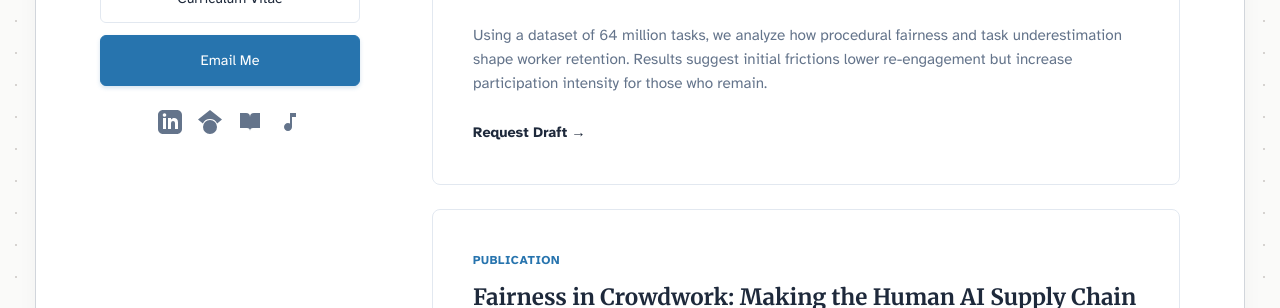
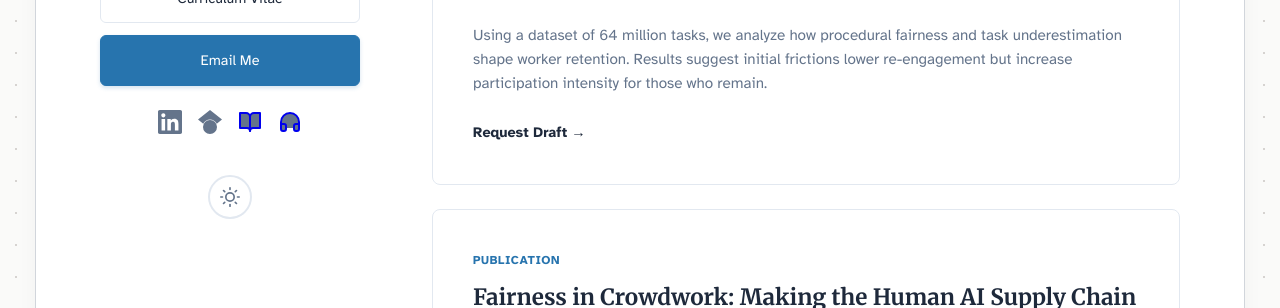
Before and after one commit to martins73/research-site, a Jekyll site: the page built from index.html, in a window 1280 px wide and 900 px high, scrolled down 507 px. Shown: the part 576-884 px from the top of the window. Built offline with Jekyll 4.4.1, drawn with Linux system fonts in a browser that asks for light colours.

Commit message:
Implement dark mode toggle feature
Added dark mode toggle functionality with localStorage support.

```diff
--- a/_layouts/default.html
+++ b/_layouts/default.html
@@ -52,6 +52,18 @@
       ]
     }
     </script>
+    <script>
+    // Dark Mode Toggle - runs before page loads to prevent flash
+    (function() {
+        // Check localStorage for saved theme preference
+        const savedTheme = localStorage.getItem('theme');
+
+        // If user has a saved preference, apply it immediately
+        if (savedTheme === 'dark') {
+            document.documentElement.setAttribute('data-theme', 'dark');
+        }
+    })();
+    </script>
 </head>
 <body>
     <div class="container">
@@ -64,21 +76,55 @@
             <a href="teaching.html" class="sidebar-btn {% if page.active_page == 'teaching' %}btn-active{% else %}btn-outline{% endif %}">Teaching</a>
             <a href="cv.html" class="sidebar-btn {% if page.active_page == 'cv' %}btn-active{% else %}btn-outline{% endif %}">Curriculum Vitae</a>
             <a href="mailto:martin@gonzalezcabello.com" class="sidebar-btn btn-primary">Email Me</a>
+            <!-- Replace your entire <div class="social-links"> section with this -->
 
             <div class="social-links">
+                <!-- LinkedIn - Official logo -->
                 <a href="https://www.linkedin.com/in/martingc/" class="social-link" title="LinkedIn" target="_blank" rel="noopener">
-                    <svg class="social-icon" xmlns="http://www.w3.org/2000/svg" width="24" height="24" viewBox="0 0 24 24"><path d="M19 0h-14c-2.761 0-5 2.239-5 5v14c0 2.761 2.239 5 5 5h14c2.762 0 5-2.239 5-5v-14c0-2.761-2.238-5-5-5zm-11 19h-3v-11h3v11zm-1.5-12.268c-.966 0-1.75-.79-1.75-1.764s.784-1.764 1.75-1.764 1.75.79 1.75 1.764-.783 1.764-1.75 1.764zm13.5 12.268h-3v-5.604c0-3.368-4-3.113-4 0v5.604h-3v-11h3v1.765c1.396-2.586 7-2.777 7 2.476v6.759z"/></svg>
+                    <svg class="social-icon" xmlns="http://www.w3.org/2000/svg" width="24" height="24" viewBox="0 0 24 24" fill="currentColor">
+                        <path d="M20.447 20.452h-3.554v-5.569c0-1.328-.027-3.037-1.852-3.037-1.853 0-2.136 1.445-2.136 2.939v5.667H9.351V9h3.414v1.561h.046c.477-.9 1.637-1.85 3.37-1.85 3.601 0 4.267 2.37 4.267 5.455v6.286zM5.337 7.433c-1.144 0-2.063-.926-2.063-2.065 0-1.138.92-2.063 2.063-2.063 1.14 0 2.064.925 2.064 2.063 0 1.139-.925 2.065-2.064 2.065zm1.782 13.019H3.555V9h3.564v11.452zM22.225 0H1.771C.792 0 0 .774 0 1.729v20.542C0 23.227.792 24 1.771 24h20.451C23.2 24 24 23.227 24 22.271V1.729C24 .774 23.2 0 22.222 0h.003z"/>
+                    </svg>
                 </a>
+
+                <!-- Google Scholar - Graduation cap -->
                 <a href="https://scholar.google.com/citations?user=5OSLJwQAAAAJ" class="social-link" title="Google Scholar" target="_blank" rel="noopener">
-                    <svg class="social-icon" xmlns="http://www.w3.org/2000/svg" width="24" height="24" viewBox="0 0 24 24"><path d="M12 24a7 7 0 1 1 0-14 7 7 0 0 1 0 14zm0-24L0 9.5l4.838 3.94A8 8 0 0 1 12 9a8 8 0 0 1 7.162 4.44L24 9.5z"/></svg>
+                    <svg class="social-icon" xmlns="http://www.w3.org/2000/svg" width="24" height="24" viewBox="0 0 24 24" fill="currentColor">
+                        <path d="M5.242 13.769L0 9.5 12 0l12 9.5-5.242 4.269C17.548 11.249 14.978 9.5 12 9.5c-2.977 0-5.548 1.748-6.758 4.269zM12 10a7 7 0 1 0 0 14 7 7 0 0 0 0-14z"/>
+                    </svg>
                 </a>
+
+                <!-- Goodreads - Open book icon -->
                 <a href="https://www.goodreads.com/user/show/29425606-mart-n-gonz-lez-cabello" class="social-link" title="Goodreads" target="_blank" rel="noopener">
-                    <svg class="social-icon" xmlns="http://www.w3.org/2000/svg" width="24" height="24" viewBox="0 0 24 24" fill="none" stroke=none stroke-width="1" stroke-linecap="round" stroke-linejoin="round"><path d="M2 3h6a4 4 0 0 1 4 4v14a3 3 0 0 0-3-3H2z"></path><path d="M22 3h-6a4 4 0 0 0-4 4v14a3 3 0 0 1 3-3h7z"></path></svg>
+                    <svg class="social-icon" xmlns="http://www.w3.org/2000/svg" width="24" height="24" viewBox="0 0 24 24" fill="none" stroke="currentColor" stroke-width="2" stroke-linecap="round" stroke-linejoin="round">
+                        <path d="M2 3h6a4 4 0 0 1 4 4v14a3 3 0 0 0-3-3H2z"></path>
+                        <path d="M22 3h-6a4 4 0 0 0-4 4v14a3 3 0 0 1 3-3h7z"></path>
+                    </svg>
                 </a>
+
+                <!-- Last.fm - Headphones icon -->
                 <a href="https://www.last.fm/user/tinjr" class="social-link" title="Last.fm" target="_blank" rel="noopener">
-                    <svg class="social-icon" xmlns="http://www.w3.org/2000/svg" width="24" height="24" viewBox="0 0 24 24"><path d="M12 3v10.55c-.59-.34-1.27-.55-2-.55-2.21 0-4 1.79-4 4s1.79 4 4 4 4-1.79 4-4V7h4V3h-6z"/></svg>
+                    <svg class="social-icon" xmlns="http://www.w3.org/2000/svg" width="24" height="24" viewBox="0 0 24 24" fill="none" stroke="currentColor" stroke-width="2" stroke-linecap="round" stroke-linejoin="round">
+                        <path d="M3 18v-6a9 9 0 0 1 18 0v6"></path>
+                        <path d="M21 19a2 2 0 0 1-2 2h-1a2 2 0 0 1-2-2v-3a2 2 0 0 1 2-2h3zM3 19a2 2 0 0 0 2 2h1a2 2 0 0 0 2-2v-3a2 2 0 0 0-2-2H3z"></path>
+                    </svg>
                 </a>
             </div>
+            <button id="theme-toggle" class="theme-toggle" aria-label="Toggle dark mode" title="Toggle dark mode">
+                <svg class="theme-icon theme-icon-sun" xmlns="http://www.w3.org/2000/svg" width="20" height="20" viewBox="0 0 24 24" fill="none" stroke="currentColor" stroke-width="2" stroke-linecap="round" stroke-linejoin="round">
+                    <circle cx="12" cy="12" r="5"></circle>
+                    <line x1="12" y1="1" x2="12" y2="3"></line>
+                    <line x1="12" y1="21" x2="12" y2="23"></line>
+                    <line x1="4.22" y1="4.22" x2="5.64" y2="5.64"></line>
+                    <line x1="18.36" y1="18.36" x2="19.78" y2="19.78"></line>
+                    <line x1="1" y1="12" x2="3" y2="12"></line>
+                    <line x1="21" y1="12" x2="23" y2="12"></line>
+                    <line x1="4.22" y1="19.78" x2="5.64" y2="18.36"></line>
+                    <line x1="18.36" y1="5.64" x2="19.78" y2="4.22"></line>
+                </svg>
+                <svg class="theme-icon theme-icon-moon" xmlns="http://www.w3.org/2000/svg" width="20" height="20" viewBox="0 0 24 24" fill="none" stroke="currentColor" stroke-width="2" stroke-linecap="round" stroke-linejoin="round">
+                    <path d="M21 12.79A9 9 0 1 1 11.21 3 7 7 0 0 0 21 12.79z"></path>
+                </svg>
+            </button>
         </aside>
 
         <main class="content">
@@ -101,7 +147,44 @@
                     setTimeout(() => {
                         profilePic.classList.remove('spin-effect');
                     }, SPIN_DURATION);
+            /* --- 3. DARK MODE TOGGLE --- */
+            const themeToggle = document.getElementById('theme-toggle');
+            if (themeToggle) {
+                // Get current theme
+                const getCurrentTheme = () => {
+                    return document.documentElement.getAttribute('data-theme') || 'light';
+                };
+
+                // Set theme
+                const setTheme = (theme) => {
+                    document.documentElement.setAttribute('data-theme', theme);
+                    localStorage.setItem('theme', theme);
+
+                    // Update button aria-label
+                    if (theme === 'dark') {
+                        themeToggle.setAttribute('aria-label', 'Switch to light mode');
+                        themeToggle.setAttribute('title', 'Switch to light mode');
+                    } else {
+                        themeToggle.setAttribute('aria-label', 'Switch to dark mode');
+                        themeToggle.setAttribute('title', 'Switch to dark mode');
+                    }
+                };
+
+                // Toggle theme
+                themeToggle.addEventListener('click', () => {
+                    const currentTheme = getCurrentTheme();
+                    const newTheme = currentTheme === 'dark' ? 'light' : 'dark';
+                    setTheme(newTheme);
                 });
+
+                // Set initial aria-label
+                const initialTheme = getCurrentTheme();
+                if (initialTheme === 'dark') {
+                    themeToggle.setAttribute('aria-label', 'Switch to light mode');
+                    themeToggle.setAttribute('title', 'Switch to light mode');
+                }
+            }
+        });
             }
 
             /* --- 2. FAMILY DYNAMIC MODAL WITH ACCESSIBILITY --- */
```
